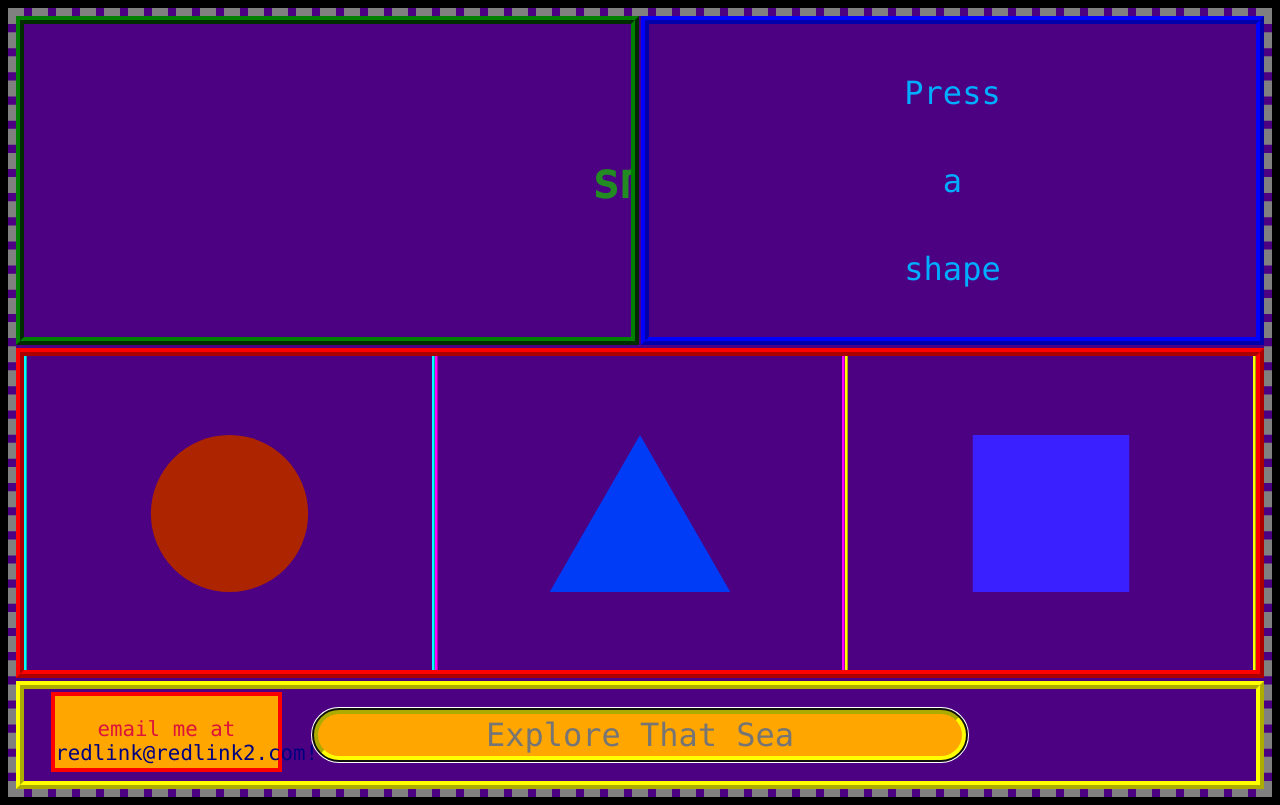
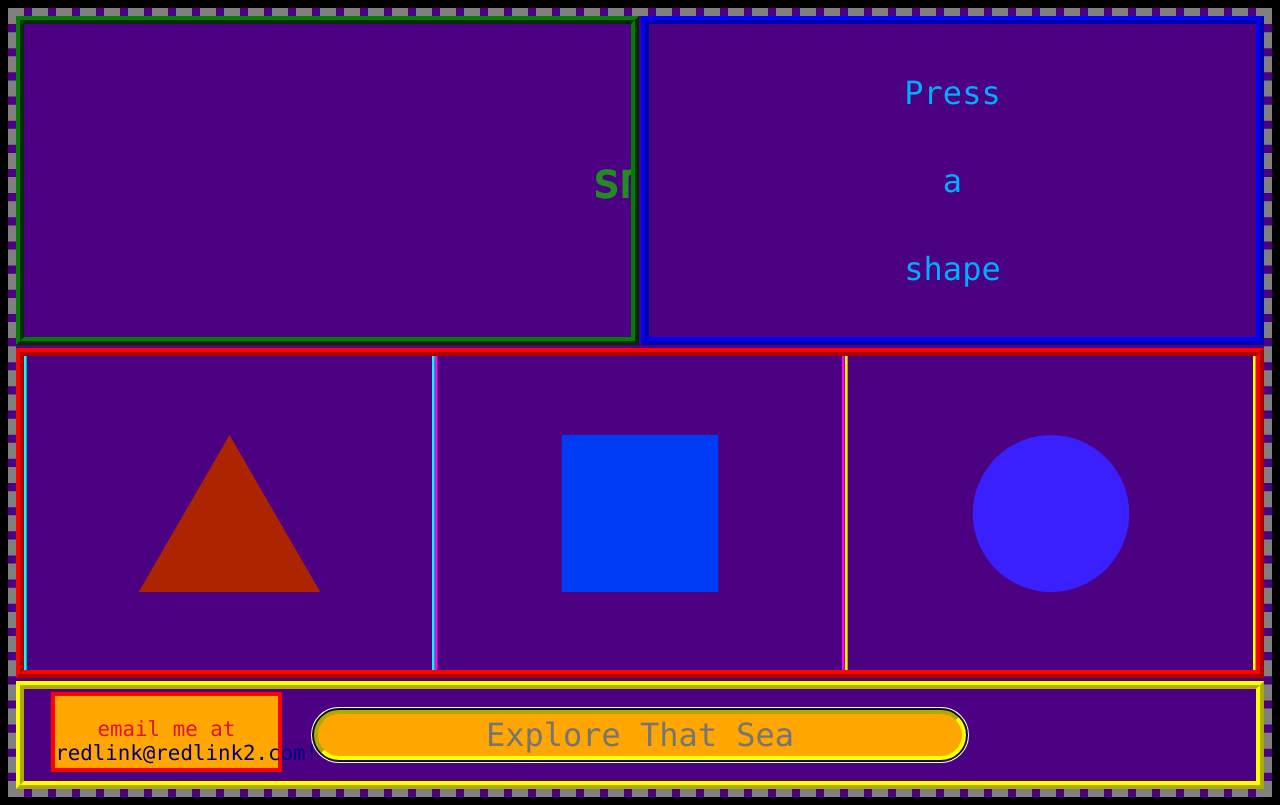
Before and after one commit to redlink2/redlink2.com, a Nuxt app: page / in a window 1280 px wide. Built offline with nearby package versions, Linux system fonts and the light colour scheme.

Commit message:
Shapes are now randomly generated. -added shapes[] prop with opts -added randSelect method to mounted to select the shapes -need to add empty.svg for preload

```diff
--- a/components/links.vue
+++ b/components/links.vue
@@ -43,9 +43,10 @@ export default {
 		this.hue1 = Math.floor(Math.random() * 333)
 		this.hue2 = Math.floor(Math.random() * 333)
 		this.hue3 = Math.floor(Math.random() * 333)
-		this.shape1 = "circle"
-		this.shape2 = "tri"
-		this.shape3 = "square"
+		// rand gen shapes1/2/3
+		this.shape1 = this.shapes[Math.floor(Math.random() * this.shapes.length)]
+		this.shape2 = this.shapes[Math.floor(Math.random() * this.shapes.length)]
+		this.shape3 = this.shapes[Math.floor(Math.random() * this.shapes.length)]
 	},
 	methods: {
 		linkset1() {
@@ -69,6 +70,11 @@ export default {
 			shape1: "tri",
 			shape2: "tri",
 			shape3: "tri",
+			shapes: [
+				"tri",
+				"square",
+				"circle"
+			],
 			//hue-rotate randomizer
 			hueRotate: "hue-rotate(",
 			hue1: 0,
```
